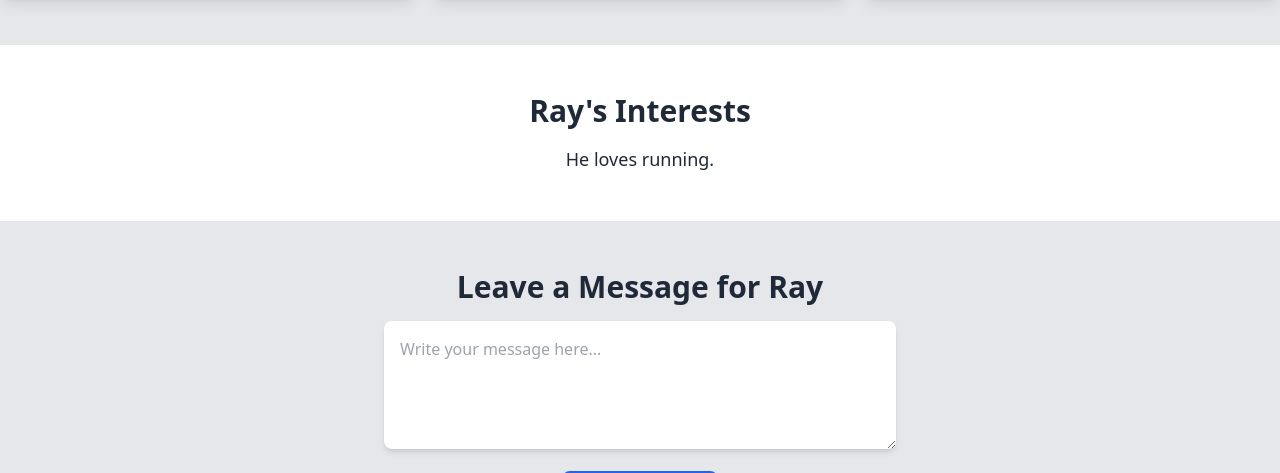
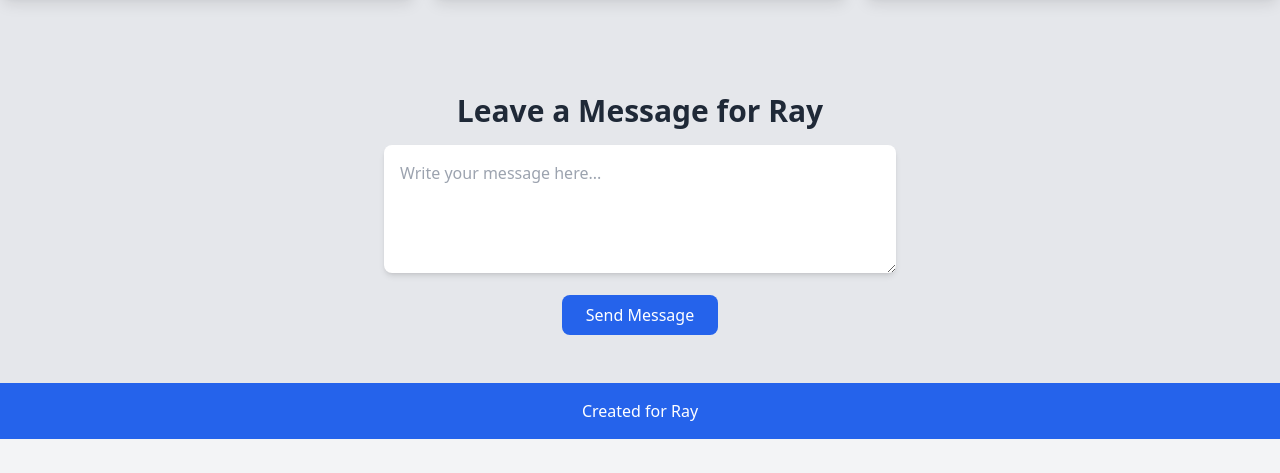
Before and after one commit to AustinCarlson10/raysproject, a plain HTML site: page index.html in a window 1280 px wide. Shown: the part 627-1100 px from the top of the page. After the commit the page ends 1066 px from the top, so only its background shows below. Drawn offline with nearby package versions, Linux system fonts and the light colour scheme.

Commit message:
Update index.html

```diff
--- a/index.html
+++ b/index.html
@@ -41,14 +41,6 @@
         </div>
     </section>
 
-    <!-- Hobbies/Interests Section -->
-    <section class="py-12 bg-white">
-        <div class="container mx-auto text-center">
-            <h2 class="text-3xl font-semibold mb-4">Ray's Interests</h2>
-            <p class="text-lg max-w-2xl mx-auto">He loves running.</p>
-        </div>
-    </section>
-
     <!-- Contact/Message Section -->
     <section class="py-12 bg-gray-200">
         <div class="container mx-auto text-center">
```
